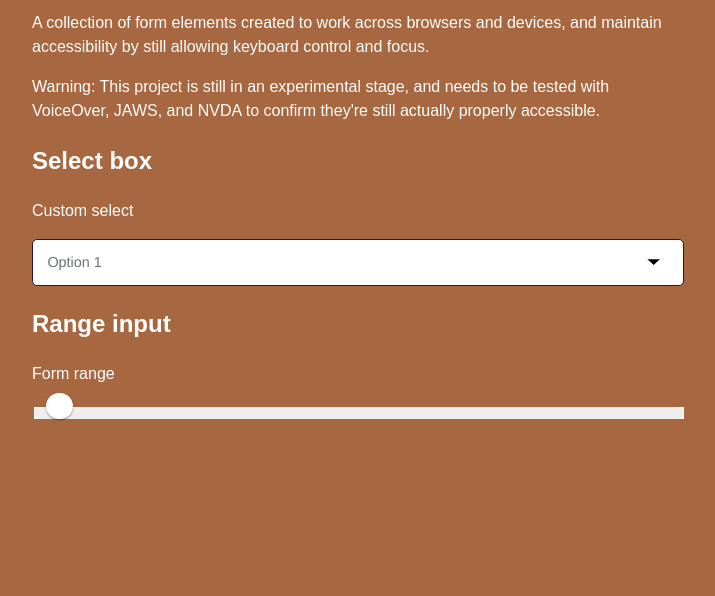
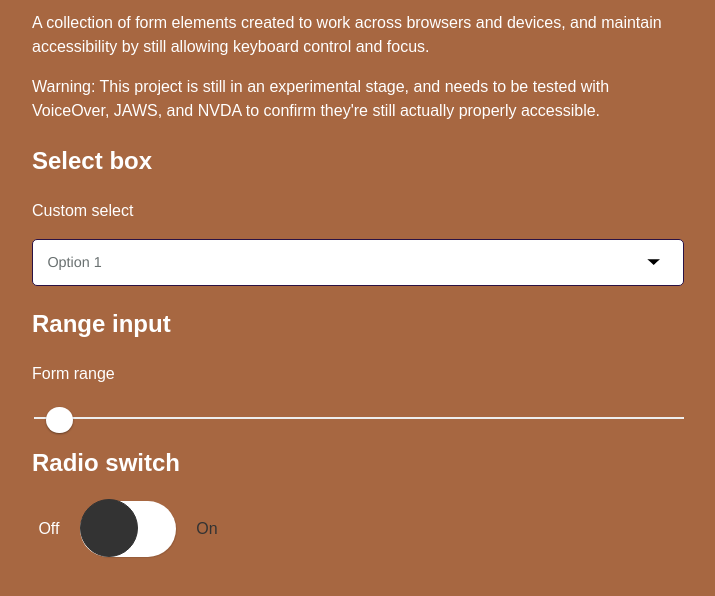
Before and after one commit to chriswrightdesign/customforms, a website: page index.html in a window 1280 px wide. Shown: the part 106-702 px from the top of the page, without its empty margins (283-998 px from the left). Drawn offline with Linux system fonts and the light colour scheme.

Commit message:
Fixed range, added radio switch

```diff
--- a/index.html
+++ b/index.html
@@ -58,6 +58,25 @@
 			</form>
 
 
+			<h2>Radio switch</h2>
+
+			<form id="radio-switch">
+
+				<div class="radio-container">
+
+					<input class="radio-switch" type="radio" name="switch" id="radio-switch-off" checked>
+
+
+					<input class="radio-switch" type="radio" name="switch" id="radio-switch-on">
+					<label class="radio-switch-label radio-label-left" for="radio-switch-off">Off</label>
+					<label class="radio-switch-label radio-label-right" for="radio-switch-on">On</label>
+
+					<span class="radio-switch-toggle"></span>
+				</div>
+
+			</form>
+
+
 		</div>
 	</body>
 </html>
--- a/src/sass/main.scss
+++ b/src/sass/main.scss
@@ -1,5 +1,6 @@
 @import "partials/select-box";
 @import "partials/range-input";
+@import "partials/radio-switch";
 
 body {
     background: #a76741;
--- /dev/null
+++ b/src/sass/partials/_checkbox-switch.scss
@@ -0,0 +1 @@
+//checkbox switch
--- /dev/null
+++ b/src/sass/partials/_radio-switch.scss
@@ -0,0 +1,97 @@
+//radio switch
+$toggleSize: 3.5em;
+
+.radio-container {
+    background-color: #fff;
+    border-radius: 4em;
+    box-shadow: 1px 1px 1px rgba(0, 0, 0, 0.1);
+    display: block;
+    height: 3.5em;
+    margin: 0em 0 0 3em;
+    position: relative;
+    width: 6em;
+}
+.radio-container:after {
+    clear: both;
+    content: "";
+    display: table;
+}
+//switch label
+.radio-switch-label {
+    color: #fff;
+    position: absolute;
+    top: 0;
+    cursor: pointer;
+    display: block;
+    padding: 1em;
+   // background: #f0f;
+}
+.radio-label-left {
+    left: -60%;
+    text-align: right;
+}
+.radio-label-right {
+    right: -60%;
+    text-align: left;
+}
+
+//toggle
+.radio-switch-toggle {
+    background: #333;
+    border: 1px solid #333;
+    border-radius: 50%;
+    bottom: 0;
+    cursor: pointer;
+    height: 3.5em;
+    position: absolute;
+    transform: translateX(0);
+    transition: transform 0.2s ease, background 0.4s ease;
+    width: 3.5em;
+    z-index: 1;
+}
+
+.radio-switch {
+
+    bottom: 0;
+    cursor: pointer;
+    height: 4em;
+    left: 0;
+    opacity: 0;
+    position: absolute;
+    width: 7em;
+    z-index: 2;
+
+}
+.radio-switch:active ~ .radio-switch-toggle {
+	background-color: rgba(249, 241, 155, 1);
+	border: 1px solid #333;
+}
+.radio-switch:focus ~ .radio-switch-toggle {
+	background-color: rgba(249, 241, 155, 1);
+	border: 1px solid #333;
+}
+.radio-switch:checked ~ .radio-switch-label:nth-of-type(1) {
+    color: #fff;
+}
+.radio-switch:checked ~ .radio-switch-label:nth-of-type(2) {
+    color: #333;
+}
+
+.radio-switch ~ :checked ~ .radio-switch-label:nth-of-type(1) {
+    color: #333;
+}
+.radio-switch ~ :checked ~ .radio-switch-label:nth-of-type(2) {
+    color: #fff;
+}
+
+.radio-switch:checked ~ .radio-switch-toggle {
+    transform: translateX(0);
+}
+
+.radio-switch ~ :checked ~ .radio-switch-toggle {
+    transform: translateX(3em);
+}
+
+.radio-switch:checked {
+    z-index: 0;
+}
--- a/src/sass/partials/_range-input.scss
+++ b/src/sass/partials/_range-input.scss
@@ -1,6 +1,6 @@
 //range input
 
-$trackHeight: 0.9em;
+$trackHeight: 2px;
 $thumbDimension: 2em;
 
 input[type=range] {
@@ -43,12 +43,6 @@ input[type=range]:focus::-ms-thumb {
 	display: block;
 
 }
-.range-input {
-
-
-
-}
-
 
 
 input[type=range]::-webkit-slider-runnable-track {
@@ -119,7 +113,7 @@ input[type=range]::-webkit-slider-thumb {
   border-radius: 100%;
   background-color: #fff;
   cursor: pointer;
-  margin-top: -14px;
+  margin-top: -10px;
   box-shadow: 0 1px 2px rgba(0, 0, 0, 0.4);
   outline: none;
   border: none;
```
Also changed, not shown: dist/main.css, style/main.css, style/main.min.css.
